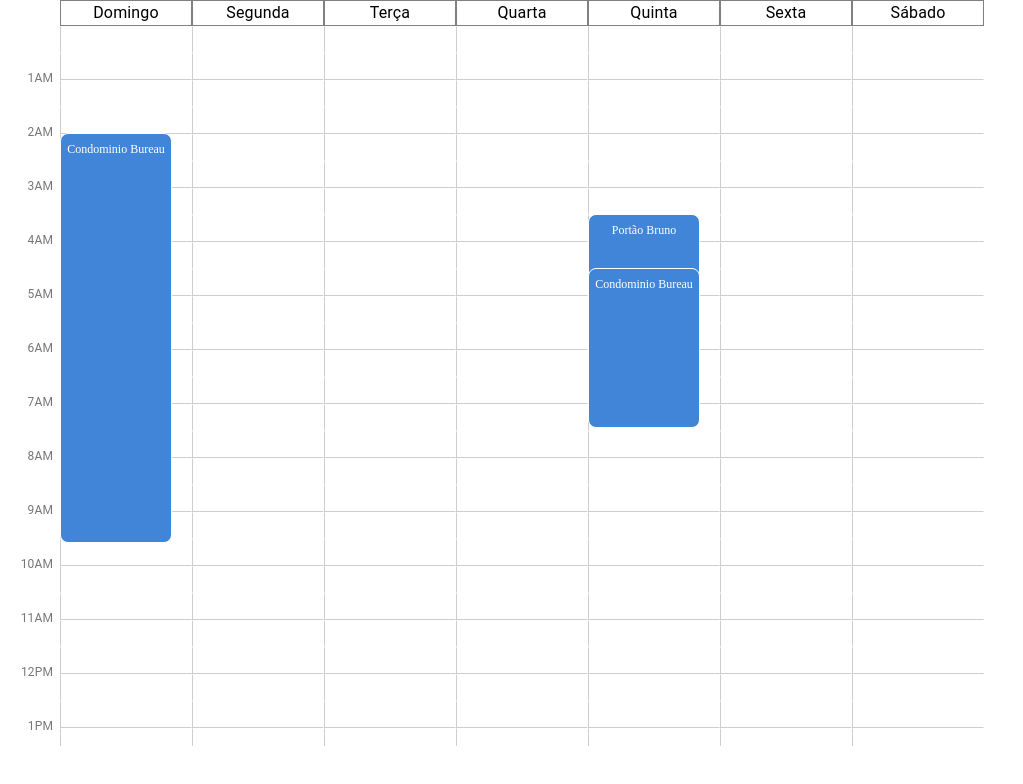
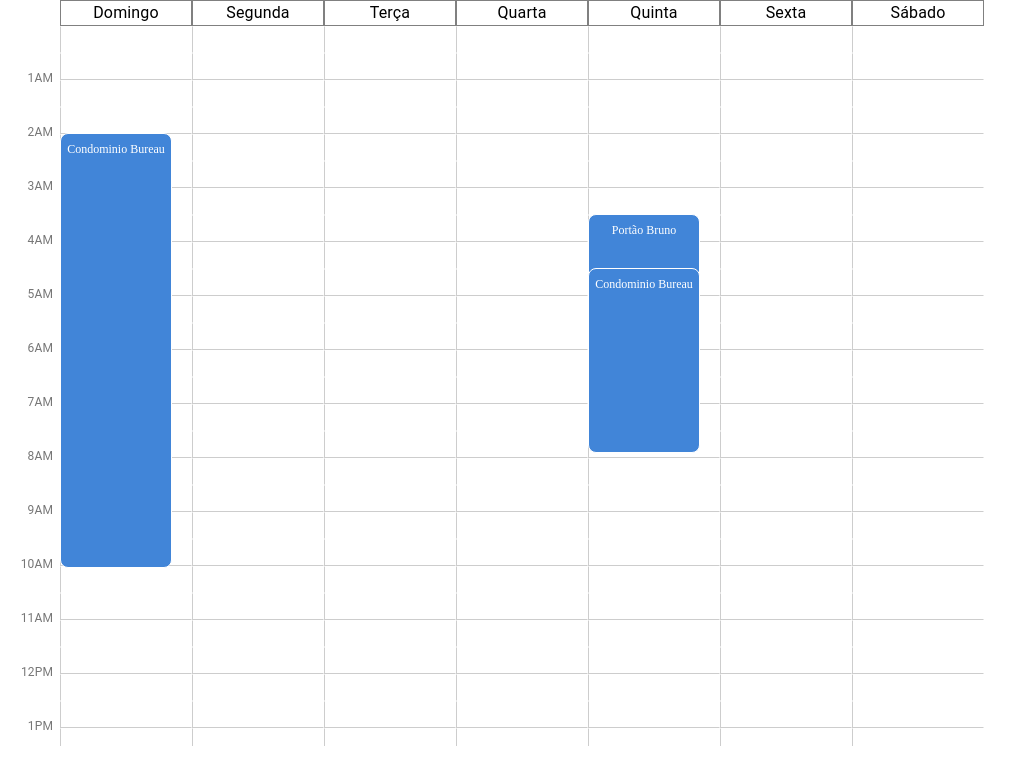
Before and after one commit to andlukass/calendar-react, a React (Vite) app: page / in a window 1280 px wide. Shown: the top 784 px of the page, without its empty margins (0-1023 px from the left). Built offline with nearby package versions, Linux system fonts and the light colour scheme.

Commit message:
fix event size

```diff
--- a/src/Week/Hours/Event.jsx
+++ b/src/Week/Hours/Event.jsx
@@ -16,7 +16,7 @@ function Event({ width, start, end, drag, color, title }) {
 
   const [opacity, setOpacity] = useState(1);
 
-  const height = getEventHeight(start, end);
+  const height = getEventHeight(start, end + 1);
   const finalWidth = !drag ? 130 : width;
 
   return (
@@ -35,6 +35,7 @@ function Event({ width, start, end, drag, color, title }) {
 
 const eventStyle = (width, height, color, opacity, drag) => ({
   pointerEvents: drag ? (drag.dragStart ? "none" : "auto") : "none",
+  textAlign: "center",
   whiteSpace: 'pre-line',
   position: "absolute",
   top: -1,
--- a/src/Week/Hours/EventSelector.jsx
+++ b/src/Week/Hours/EventSelector.jsx
@@ -16,15 +16,13 @@ function EventSelector({ hour, day, drag }) {
     return dragStart - dragEnd < 0 ? dragStart : dragEnd;
   }
 
+  const title = Math.abs(dragStart - dragEnd) === 0 ? `Novo Evento, ${getHourByIndex(dragStart)}`
+    : `Novo Evento\n${getHourByIndex(dragStart)} - ${getHourByIndex(dragEnd + 1)}`;
+
   return (
     <>
-      {
-        hour === getStart() && day == dragDay ?
-        <Event start={dragStart} end={dragEnd} title={`Novo Evento
-          ${getHourByIndex(dragStart)} - ${getHourByIndex(dragEnd)}`}
-        />
-          : null
-      }
+      { hour === getStart() && day == dragDay &&
+      <Event start={dragStart} end={dragEnd} title={title} />}
     </>
   )
 }
```
